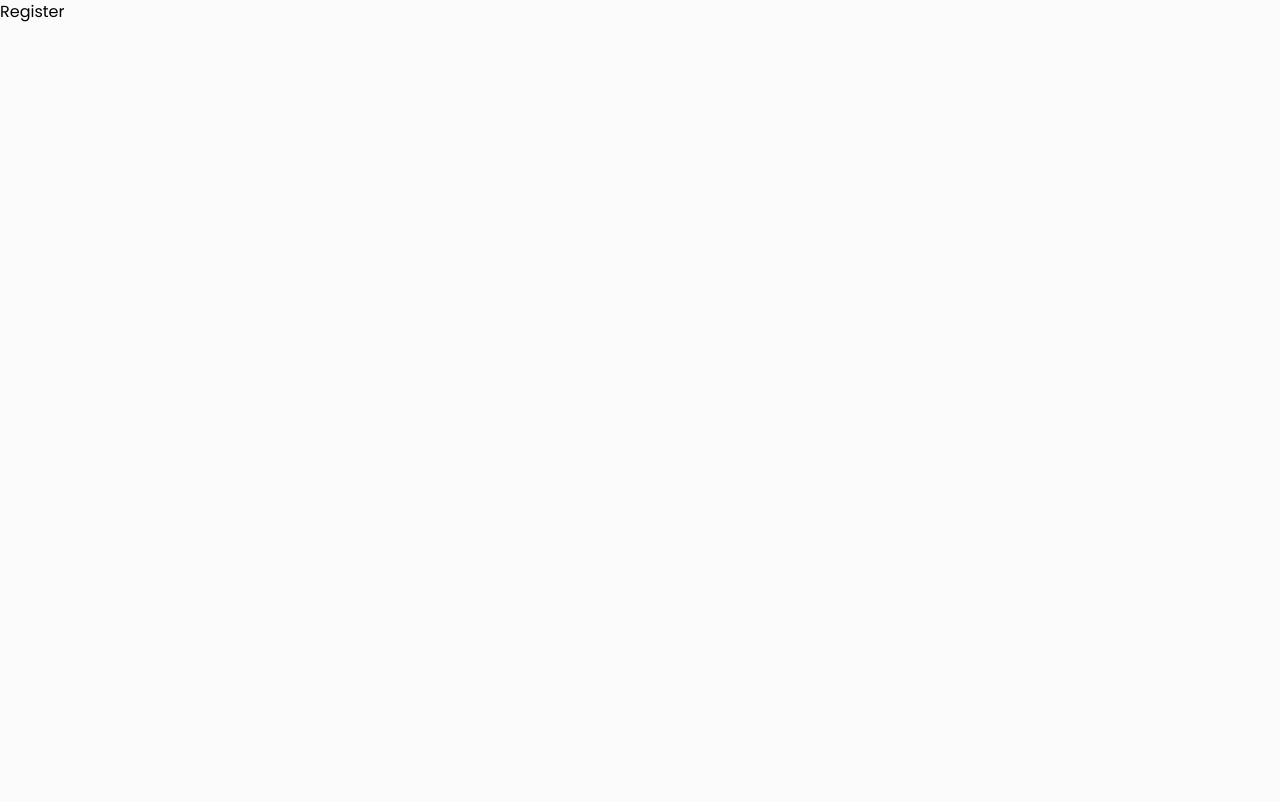
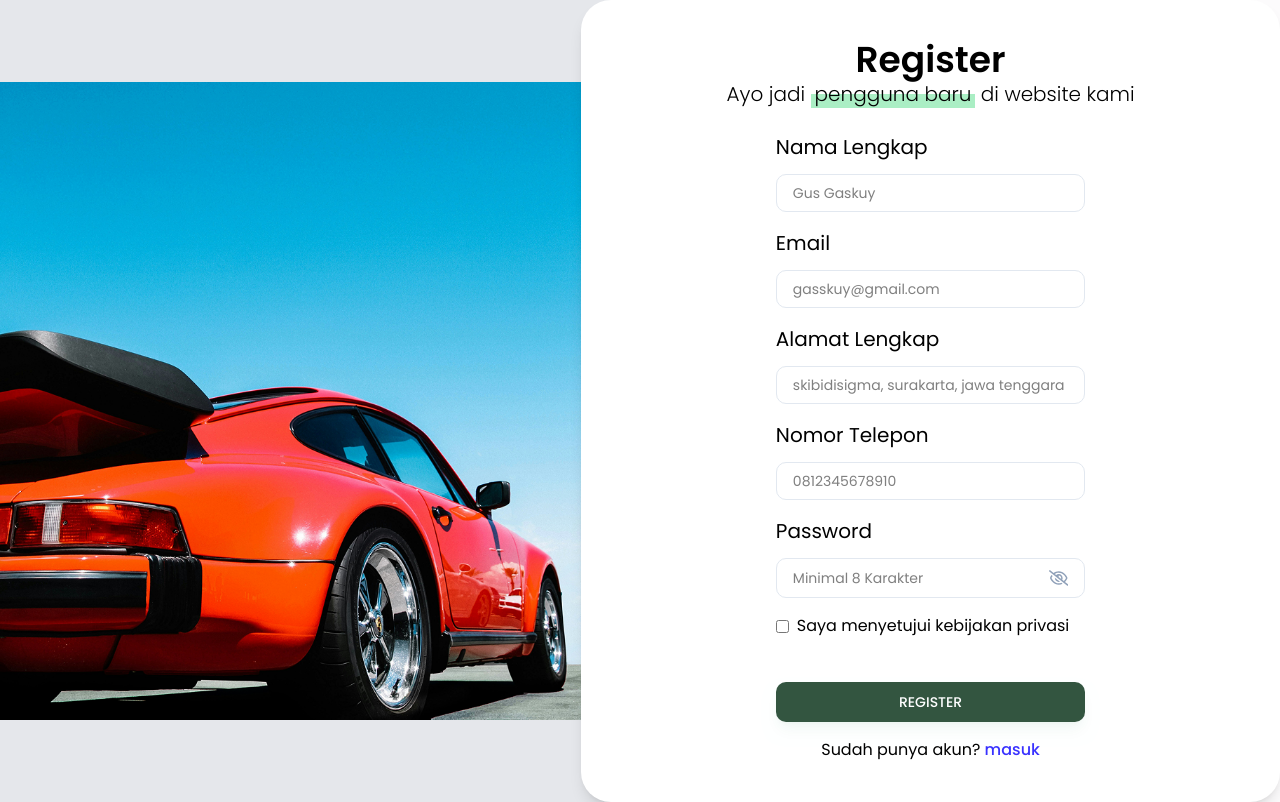
Before and after one commit to Gaskuy-id/Gaskuy-web, a React (Vite) app in the folder frontend/gaskuy/: page /register in a window 1280 px wide. Built offline with nearby package versions, Linux system fonts and the light colour scheme.

Commit message:
finish design UI register

```diff
--- a/frontend/gaskuy/src/components/inputs/Input.jsx
+++ b/frontend/gaskuy/src/components/inputs/Input.jsx
@@ -26,7 +26,7 @@ const Input = ({value, onChange, placeholder, label, type}) => {
                     {showPassword ? (
                         <FaRegEye
                             size={22}
-                            className='text-primary cursor-pointer'
+                            className='text-[#3932FF] cursor-pointer'
                             onClick={() => toggleShowPassword()}
                             />
                         ) : (
--- a/frontend/gaskuy/src/pages/Auth/Login.jsx
+++ b/frontend/gaskuy/src/pages/Auth/Login.jsx
@@ -1,6 +1,8 @@
 import React, { useState } from 'react'
 import { Link, useNavigate } from 'react-router-dom';
 import Input from '../../components/inputs/input';
+import { validateEmail } from '../../utils/helper'
+import loginMobil from '../../assets/images/mobil.jpg';
 
 const Login = () => {
   const [email, setEmail] = useState("");
@@ -36,7 +38,6 @@ const Login = () => {
         <p className='text-[24px] text-black mb-6 font-light'>
           <span className='bg-[linear-gradient(to_bottom,transparent_50%,#AAEEC4_50%)] px-1'>Selamat datang</span> di Gasskuy, login untuk melanjutkan!
         </p>
-
           <div className='flex justify-center items-center'>
             <div className='lg:w-[30%] md:w-[50%] w-[80%] flex flex-col justify-center text-left'>
               <form onSubmit={handleLogin}>
@@ -86,6 +87,9 @@ const Login = () => {
               </form>
             </div>
           </div>
+          <div className='flex justify-center mt-6'>
+            <img src={loginMobil} alt="Login Illustration" className='w-full max-w-[1920px] h-auto' />
+        </div>
       </div>
     </div>
   );
--- a/frontend/gaskuy/src/pages/Auth/Register.jsx
+++ b/frontend/gaskuy/src/pages/Auth/Register.jsx
@@ -1,9 +1,143 @@
-import React from 'react'
+import React, { useState } from 'react';
+import { Link, useNavigate } from 'react-router-dom';
+import Input from '../../components/inputs/input';
+import { validateEmail } from '../../utils/helper';
+import registerMobil from '../../assets/images/registermobil.png';
 
 const Register = () => {
+  const [fullName, setFullName] = useState('');
+  const [email, setEmail] = useState('');
+  const [address, setAddress] = useState('');
+  const [phoneNumber, setPhoneNumber] = useState('');
+  const [password, setPassword] = useState('');
+  const [checkPolicy, setCheckPolicy] = useState(false);
+  const [error, setError] = useState('');
+
+  const navigate = useNavigate();
+
+  // Handle register form submit
+  const handleRegister = async (e) => {
+    e.preventDefault();
+
+    if (!fullName) {
+      setError("Silahkan masukkan nama lengkap");
+      return;
+    }
+
+    if (!validateEmail(email)) {
+      setError("Silahkan masukkan alamat email");
+      return;
+    }
+
+    if (!address) {
+      setError("Silahkan masukkan alamat lengkap");
+      return;
+    }
+
+    if (!phoneNumber) {
+      setError("Silahkan masukkan nomor telepon");
+      return;
+    }
+
+    if (!password) {
+      setError("Silahkan masukkan password");
+      return;
+    }
+
+    if (checkPolicy == false) {
+      setError("Silahkan mencentang persetujuan kebijakan privasi");
+      return;
+    }
+
+    setError("");
+
+    // Register API Call
+  };
+
   return (
-    <div>Register</div>
-  )
-}
+    <div className='flex min-h-screen'>
+      <div className='w-[69%] h-auto hidden lg:flex items-center justify-start bg-gray-200'>
+        <img src={registerMobil} alt='Register' className='w-full' />
+      </div>
 
-export default Register
+      <div className='w-full lg:w-3/4 flex flex-col justify-center text-center p-10 lg:-ml-10 bg-white shadow-lg rounded-[30px]'>
+        <h3 className='text-4xl font-semibold text-black'>Register</h3>
+        <p className='text-xl text-black mb-6 font-light'>
+          Ayo jadi <span className='bg-[linear-gradient(to_bottom,transparent_50%,#AAEEC4_50%)] px-1'>pengguna baru</span> di website kami
+        </p>
+        <div className='flex justify-center items-center'>
+            <div className='lg:w-[50%] md:w-[50%] w-[80%] flex flex-col justify-center text-left'>
+              <form onSubmit={handleRegister}>
+                <Input
+                  value={fullName}
+                  onChange={({ target }) => setFullName(target.value)}
+                  label="Nama Lengkap"
+                  placeholder="Gus Gaskuy"
+                  type="text"
+                />
+
+                <Input
+                  value={email}
+                  onChange={({ target }) => setEmail(target.value)}
+                  label="Email"
+                  placeholder="gasskuy@gmail.com"
+                  type="text"
+                />
+
+                <Input
+                  value={address}
+                  onChange={({ target }) => setAddress(target.value)}
+                  label="Alamat Lengkap"
+                  placeholder="skibidisigma, surakarta, jawa tenggara"
+                  type="text"
+                />
+
+                <Input
+                  value={phoneNumber}
+                  onChange={({ target }) => setPhoneNumber(target.value)}
+                  label="Nomor Telepon"
+                  placeholder="0812345678910"
+                  type="text"
+                />
+
+                <Input
+                  value={password}
+                  onChange={({ target }) => setPassword(target.value)}
+                  label="Password"
+                  placeholder="Minimal 8 Karakter"
+                  type="password"
+                />
+
+                {error && <p className='text-red-500 text-xs pb-2.5'>{error}</p>}
+
+                <div className='flex justify-between items-center text-[16px] text-black mt-3 mb-10'>
+                  <label className='flex items-center'>
+                    <input
+                      type="checkbox"
+                      checked={checkPolicy}
+                      onChange={() => setCheckPolicy(!checkPolicy)}
+                      className="mr-2"
+                    />
+                    Saya menyetujui kebijakan privasi
+                  </label>
+                </div>
+
+                <button type='submit' className='btn-auth w-full'>
+                  REGISTER
+                </button>
+
+                <p className='text-[16px] text-center text-black mt-3'>
+                  Sudah punya akun? {" "}
+                  <Link className='font-medium text-[#3932FF]' to='/login'>
+                    masuk
+                  </Link>
+                </p>
+              </form>
+            </div>
+          </div>
+      </div>
+    </div>
+  );
+};
+
+export default Register;
```
Also changed, not shown: frontend/gaskuy/src/assets/images/mobil.jpg (added), frontend/gaskuy/src/assets/images/registermobil.png (added). Lines whose indentation alone changed are shown as unchanged.
